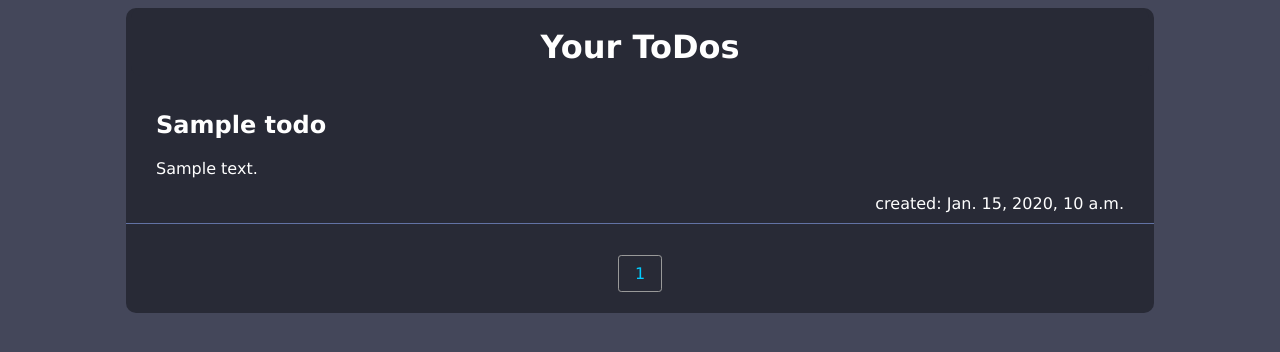
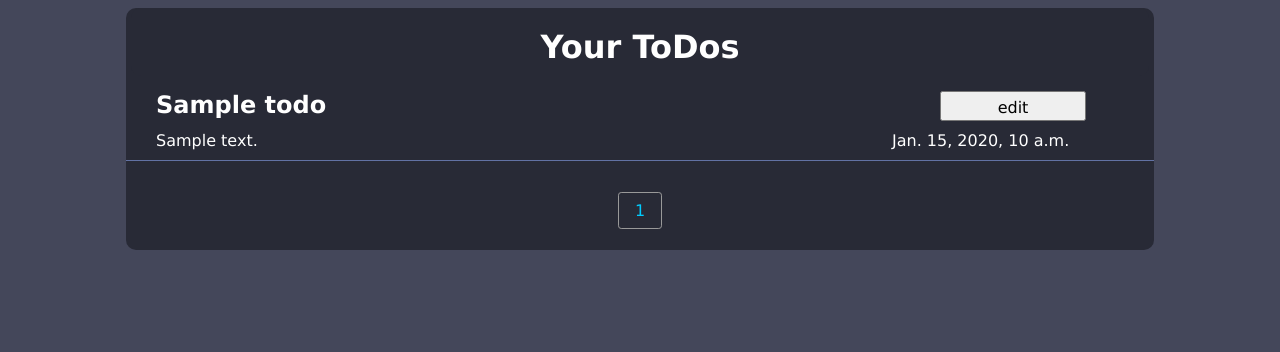
Before and after one commit to dsalb1/todo-project, a Django app: page /todo/ in a window 1280 px wide. Shown: the part 68-420 px from the top of the page. Run offline with Django 5.2, Linux system fonts and the light colour scheme; a user stored in the database is signed in; tables that the repository leaves empty hold one stand-in row (values such as "Sample post").

Commit message:
add functionality for inline editing of todos via htmx

```diff
--- a/todo/static/todo/style.css
+++ b/todo/static/todo/style.css
@@ -35,18 +35,43 @@ div.container {
 }
 
 article {
+    display: grid;
+    grid-template-columns: 75% 25%;
+    grid-template-rows: auto;
+    grid-template-areas:
+    "todo-title todo-button"
+    "todo-text todo-created";
     padding: 10px 30px;
     border-bottom: 1px #6272a4 solid;
     margin-bottom: 10px;
+    gap: 10px;
 }
 
 h1, article {
     color: white;
 }
 
+article h2 {
+    grid-area: todo-title;
+}
+
+article p {
+    grid-area: todo-text;
+}
+
+article h2,
+article p {
+    margin: 0;
+}
+
+article .inline-edit {
+    grid-area: todo-button;
+}
+
 time {
-    display: block;
-    text-align: right;
+    /* display: block;
+    text-align: right; */
+    grid-area: todo-created;
 }
 
 /* pagination styling */
@@ -73,7 +98,8 @@ time {
 }
 
 /* form styling */
-#create-todo {
+#create-todo-form,
+.edit-todo-form {
     width: 480px;
     margin: 0 auto;
     color: white;
--- a/todo/templates/todo/base.html
+++ b/todo/templates/todo/base.html
@@ -6,15 +6,15 @@
     {% load static %}
     <link rel="stylesheet" href="{% static 'todo/style.css' %}">
     <script src="https://cdn.jsdelivr.net/npm/htmx.org@2.0.7/dist/htmx.min.js" integrity="sha384-ZBXiYtYQ6hJ2Y0ZNoYuI+Nq5MqWBr+chMrS/RkXpNzQCApHEhOt2aY8EJgqwHLkJ" crossorigin="anonymous"></script>
-    <script>
+    <!-- <script>
       document.body.addEventListener('htmx:configRequest', (event) => {
         event.detail.headers['X-CSRFToken'] = '{{ csrf_token }}';
       })
-    </script>
+    </script> -->
     <title>{% block title %}My amazing site{% endblock %}</title>
 </head>
 
-<body>
+<body hx-headers='{"x-csrftoken": "{{ csrf_token }}"}'>
   <header>
     <a href="/todo">The ToDo App</a>
   </header>
--- a/todo/templates/todo/create_todo.html
+++ b/todo/templates/todo/create_todo.html
@@ -1,7 +1,7 @@
 {% extends "todo/base.html" %}
 {% block content %}
 <h1>Create a new Todo</h1>
-<form id="create-todo" method="POST" action="/todo/create/">
+<form id="create-todo-form" method="POST" action="/todo/create/">
     {% csrf_token %}
     {{ form }}
     <input type="submit" value="Submit" />
--- /dev/null
+++ b/todo/templates/todo/edit_todo.html
@@ -0,0 +1,6 @@
+<form class="edit-todo-form" hx-put="/todo/edit/{{ pk }}" hx-target="this" hx-swap="outerHTML">
+    <!-- {% csrf_token %} -->
+    {{ form }}
+    <input class="btn" type="submit" value="Submit" />
+    <!-- <button class="btn" hx-get="/edit/{{ todo.id }}">Cancel</button> -->
+</form>
--- a/todo/templates/todo/partials/todo.html
+++ b/todo/templates/todo/partials/todo.html
@@ -1,27 +1,8 @@
-{% for todo in todos %}
-    <article>
-        <h2>{{ todo.title }}</h2>
-        <p>{{ todo.text }}</p>
-        <time>created: {{ todo.created_date }}</time>
-    </article>
-{% endfor %}
-
-<div class="pagination">
-    <span class="step-links">
-        {% if todos.has_previous %}
-            <a href="?page={{ todos.previous_page_number }}">&lt;&lt;</a>
-        {% endif %}
-
-        {% for page in range %}
-            {% if page  == todos.number %}
-                <span class="current">{{ page }}</span>
-            {% else %}
-                <a href="?page={{ page }}">{{ page }}</a>
-            {% endif %}
-        {% endfor %}
-
-        {% if todos.has_next %}
-            <a href="?page={{ todos.next_page_number }}">&gt;&gt;</a>
-        {% endif %}
-    </span>
-</div>
+<article hx-target="this" hx-swap="outerHTML">
+    <h2>{{ todo.title }}</h2>
+    <p>{{ todo.text }}</p>
+    <button hx-get="/todo/edit/{{ todo.id }}" class="btn primary inline-edit">
+        edit
+    </button>
+    <time>{{ todo.created_date }}</time>
+</article>
--- a/todo/templates/todo/todo_list.html
+++ b/todo/templates/todo/todo_list.html
@@ -1,6 +1,27 @@
 {% extends "todo/base.html" %}
 {% block title %}My ToDos{% endblock %}
 {% block content %}
-    <h1>Your ToDos</h1>
+<h1>Your ToDos</h1>
+{% for todo in todos %}
     {% include "todo/partials/todo.html" %}
+{% endfor %}
+<div class="pagination">
+    <span class="step-links">
+        {% if todos.has_previous %}
+            <a href="?page={{ todos.previous_page_number }}">&lt;&lt;</a>
+        {% endif %}
+
+        {% for page in range %}
+            {% if page  == todos.number %}
+                <span class="current">{{ page }}</span>
+            {% else %}
+                <a href="?page={{ page }}">{{ page }}</a>
+            {% endif %}
+        {% endfor %}
+
+        {% if todos.has_next %}
+            <a href="?page={{ todos.next_page_number }}">&gt;&gt;</a>
+        {% endif %}
+    </span>
+</div>
 {% endblock %}
--- a/todo/urls.py
+++ b/todo/urls.py
@@ -9,8 +9,9 @@ router.register(r'users', views.UserViewSet)
 router.register(r'todos',views.ToDoViewSet)
 
 urlpatterns = [
-    path("", views.todo_list, name="todo-list"),
+    path("", views.todo_listview, name="todo-listview"),
     path("create/", views.create_todo, name="create-todo"),
+    path("edit/<int:pk>", views.edit_todo, name="edit-todo"),
     path("api/", include(router.urls)),
     path('api-auth/', include('rest_framework.urls', namespace='rest_framework'))
 ]
--- a/todo/views.py
+++ b/todo/views.py
@@ -2,10 +2,10 @@ import logging
 
 from django.core.paginator import Paginator
 from django.contrib.auth.models import User
-from django.shortcuts import redirect, render
+from django.shortcuts import get_object_or_404, redirect, render
+from django.http import QueryDict
 from django.urls import reverse
 from rest_framework import permissions, viewsets
-from rest_framework.decorators import api_view
 from rest_framework.response import Response
 from todo.forms.todo_form import ToDoForm
 from todo.models import ToDo
@@ -15,7 +15,7 @@ from todo.serializers import UserSerializer, ToDoSerializer
 logger = logging.getLogger(__name__)
 
 
-def todo_list(request):
+def todo_listview(request):
     user = request.user
     todos = ToDo.objects.filter(author=user).order_by('-created_date')
 
@@ -37,10 +37,24 @@ def create_todo(request, *args, **kwargs):
                 author=request.user
             )
             new_todo.save()
-            return redirect('todo:todo-list')
+            return redirect('todo:todo-listview')
     else:
         form = ToDoForm()
     return render(request, 'todo/create_todo.html', {'form': form})
+
+
+def edit_todo(request, pk):
+    todo = get_object_or_404(ToDo, pk=pk)
+    if request.method == 'PUT':
+        form = ToDoForm(QueryDict(request.body))
+        if form.is_valid():
+            todo.title = form.cleaned_data["title"]
+            todo.text = form.cleaned_data["text"]
+            todo.save()
+        return render(request, 'todo/partials/todo.html', {'todo': todo})
+    else:
+        form = ToDoForm({'title': todo.title, 'text': todo.text})
+    return render(request, 'todo/edit_todo.html', {'form': form, 'pk': todo.id})
 
 
 class UserViewSet(viewsets.ModelViewSet):
```
